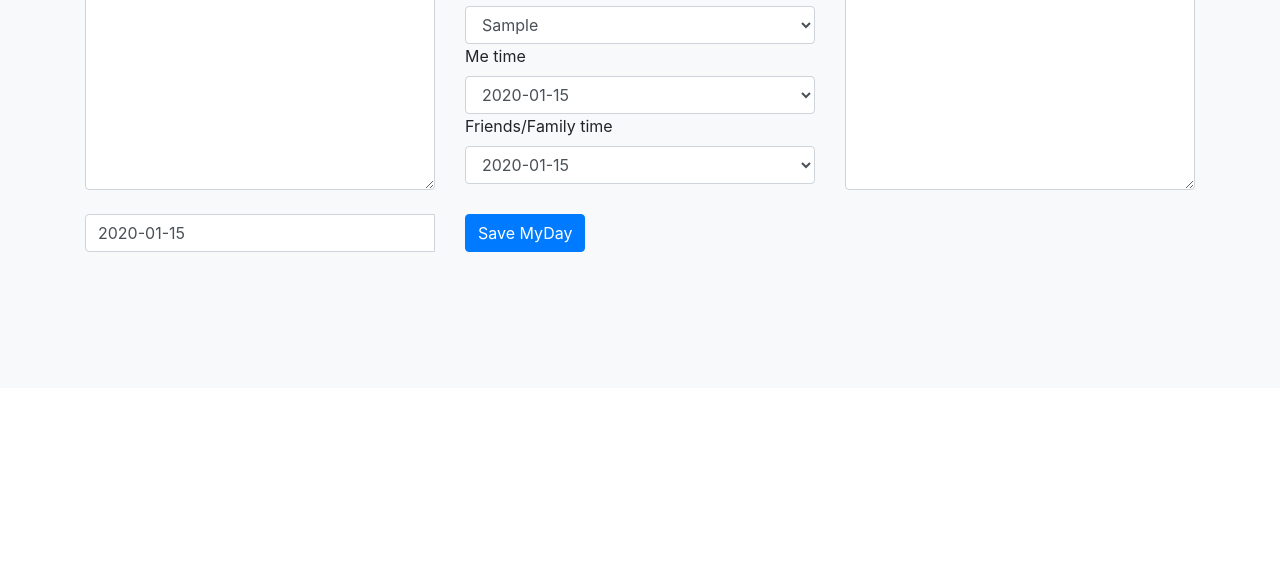
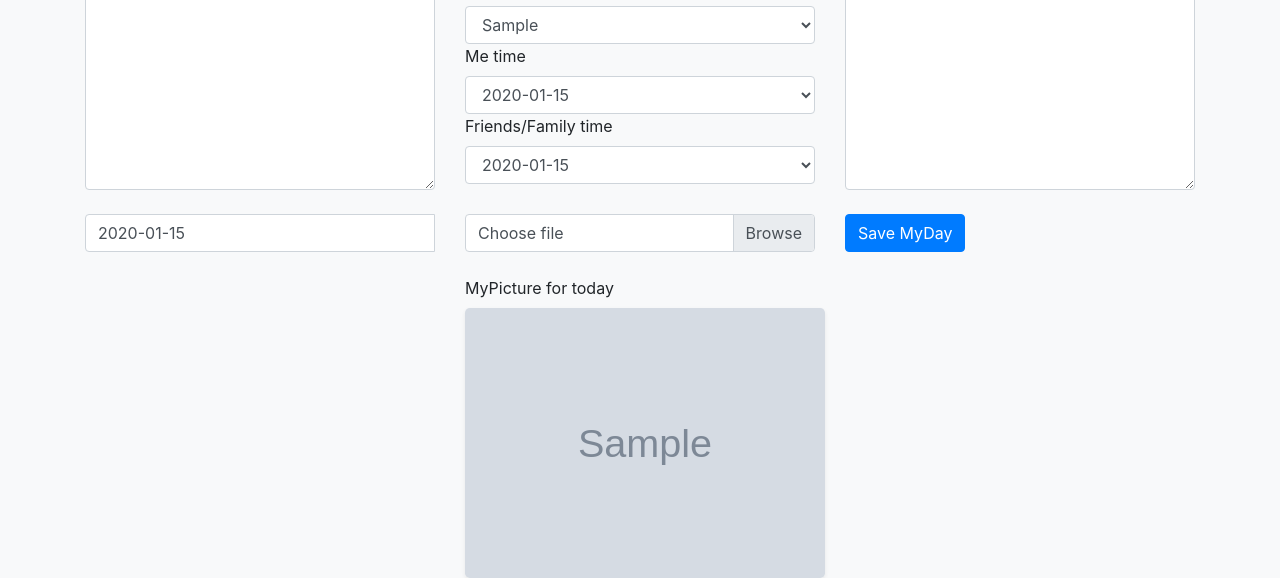
Before and after one commit to havard64/taskmate, a Django app: page /diary/edit/1 in a window 1280 px wide. Shown: the part 412-990 px from the top of the page. Before the commit the page ends 664 px from the top, so only its background shows below. Run offline with Django 3.2, Linux system fonts and the light colour scheme; a user stored in the database is signed in; tables that the repository leaves empty hold one stand-in row (values such as "Sample post"); grey boxes marked "Sample" are stand-in pictures; some libraries are stand-ins or nearby versions.

Commit message:
added image upload

```diff
--- a/diary/forms.py
+++ b/diary/forms.py
@@ -5,4 +5,4 @@ from diary.models import Diary
 class DiaryForm(forms.ModelForm):
     class Meta:
         model = Diary
-        fields = ['goal', 'feelgood', 'productivity', 'metime', 'fftime', 'notes', 'date',]
+        fields = ['goal', 'feelgood', 'productivity', 'metime', 'fftime', 'notes', 'date', 'image',]
--- a/diary/models.py
+++ b/diary/models.py
@@ -12,7 +12,7 @@ class Diary(models.Model):
     productivity = models.CharField(null=True, max_length=30, default="Fantastic")
     metime = models.CharField(null=True, max_length=30, default="Fantastic")
     fftime = models.CharField(null=True, max_length=30, default="Fantastic")
-#    image = models.ImageField()
+    image = models.ImageField(upload_to='diary_image', blank=True, null=True)
     class Meta:
         unique_together = (("manage", "date"),)
 
--- a/diary/templates/diary_edit.html
+++ b/diary/templates/diary_edit.html
@@ -24,7 +24,7 @@
     {% endif %}
 
 <div class="container">
-        <form method="POST">
+        <form method="POST" enctype="multipart/form-data">
             {% csrf_token %}
             <div class="row mt-2">
                 <div class="col-lg-4">
@@ -67,7 +67,6 @@
                               <option value="Could be better" >Could be better</option>
                           </select>
                     </div>
-
                 </div>
                 <div class="col-lg-4">
                          <img src="{% static 'images/notes2.jpg' %}" alt="Notes" class="rounded-lg shadow-sm" width="360" height="250">
@@ -88,10 +87,30 @@
                         </div>
                     </div>
                 </div>
+    <!-- image upload -->
+               <div class="col-lg-4">
+                <div class="custom-file">
+                  <input type="file" class="custom-file-input" id="customFile" name="image">
+                  <label class="custom-file-label" for="customFile">Choose file</label>
+                </div>
+               </div>
+
+    <!-- image upload end -->
                <div class="col-lg-4">
                         <button type="submit" class="btn btn-primary">Save MyDay</button>
                </div>
              </div>
         </form>
+
+        <div class="row mt-2 justify-content-center">
+           <div class="col-lg-4">
+
+            {% if  day.image %}
+              <label>MyPicture for today</label>
+              <img src="{{ day.image.url }}" class="rounded-lg shadow-sm" width="360" height="auto">
+            {% endif %}
            </div>
+        </div>
+</div>
+
 {% endblock content %}
--- a/diary/urls.py
+++ b/diary/urls.py
@@ -8,9 +8,9 @@ urlpatterns = [
     path('log', views.log, name='log'),
     path('delete/<pk>', views.diary_delete, name='diary_delete'),
     path('edit/<pk>', views.diary_edit, name='diary_edit'),
-#    path('diary_edit/<daypk>', views.diary_edit, name='diary_edit'),
 
-    #    url(r'^diary_edit/(?P<pk>)/$', views.diary_edit, name='diary_edit')
+
+
 ]
 
 # r'^diary_edit/(?P<pk>+)/$'
--- a/diary/views.py
+++ b/diary/views.py
@@ -8,10 +8,11 @@ from django.contrib.auth.decorators import login_required
 import datetime
 
 
+
 @ login_required
 def diary(request):
     if request.method == "POST":
-        form = DiaryForm(request.POST or None)
+        form = DiaryForm(request.POST or None, request.FILES or None)
 #        try:
 #            if form.is_valid():
 #                form.save()
@@ -36,7 +37,7 @@ def diary_edit(request, pk):
     template = 'diary_edit.html'
     day = get_object_or_404(Diary, pk=pk)
     if request.method == "POST":
-        form = DiaryForm(request.POST, instance=day)
+        form = DiaryForm(request.POST or None, request.FILES or None, instance=day)
         try:
             if form.is_valid():
                 form.save()
--- a/taskmate/settings.py
+++ b/taskmate/settings.py
@@ -121,6 +121,9 @@ STATIC_ROOT = os.path.join(BASE_DIR, 'staticfiles')
 STATIC_URL = '/static/'
 STATICFILES_DIRS = [os.path.join(BASE_DIR, 'static')]
 
+MEDIA_URL = '/media/'
+MEDIA_ROOT = os.path.join(BASE_DIR, 'diary/media')
+
 CRISPY_TEMPLATE_PACK = 'bootstrap4'
 
 LOGIN_REDIRECT_URL = "diary"
--- a/taskmate/urls.py
+++ b/taskmate/urls.py
@@ -1,6 +1,8 @@
 from django.contrib import admin
 from django.urls import path, include
 from todolist_app import views as todolist_view
+from django.conf import settings
+from django.conf.urls.static import static
 
 urlpatterns = [
     path('admin/', admin.site.urls),
@@ -10,4 +12,4 @@ urlpatterns = [
     path('about-us', todolist_view.about, name='about'),
     path('account/', include('users_app.urls')),
     path('diary/', include('diary.urls')),
-]
+] + static(settings.MEDIA_URL, document_root=settings.MEDIA_ROOT)
--- a/templates/base.html
+++ b/templates/base.html
@@ -14,6 +14,7 @@
     <link rel="stylesheet" href="https://cdnjs.cloudflare.com/ajax/libs/bootstrap-datepicker/1.3.0/css/datepicker3.min.css">
      <!-- datepicker end -->
     <link rel="icon" href="{% static 'images/logo3.png' %}" type="image/gif" sizes="16/16">
+
 
     {% block title %}
     {% endblock title %}
@@ -80,6 +81,14 @@
             });
         </script>
         <!-- datapicker end -->
-
+        <!-- image upload -->
+        <script>
+        // Add the following code if you want the name of the file appear on select -->
+            $(".custom-file-input").on("change", function() {
+              var fileName = $(this).val().split("\\").pop();
+              $(this).siblings(".custom-file-label").addClass("selected").html(fileName);
+            });
+        </script>
+        <!-- image upload end -->
 </body>
 </html>
```
Also changed, not shown: diary/templates/diary.html (+9 -1 lines), diary/migrations/0002_diary_image.py (added), diary/migrations/0003_auto_20200223_2139.py (added). Lines whose indentation alone changed are shown as unchanged.
